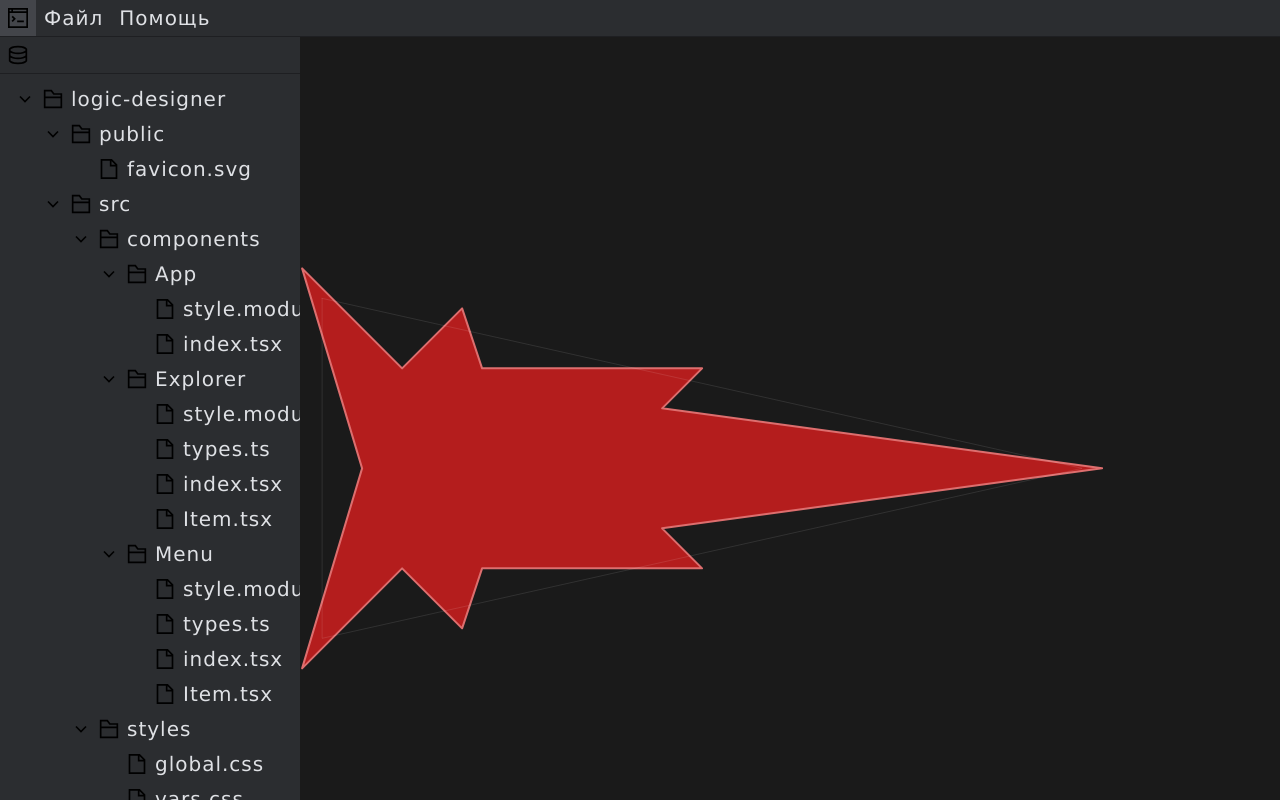
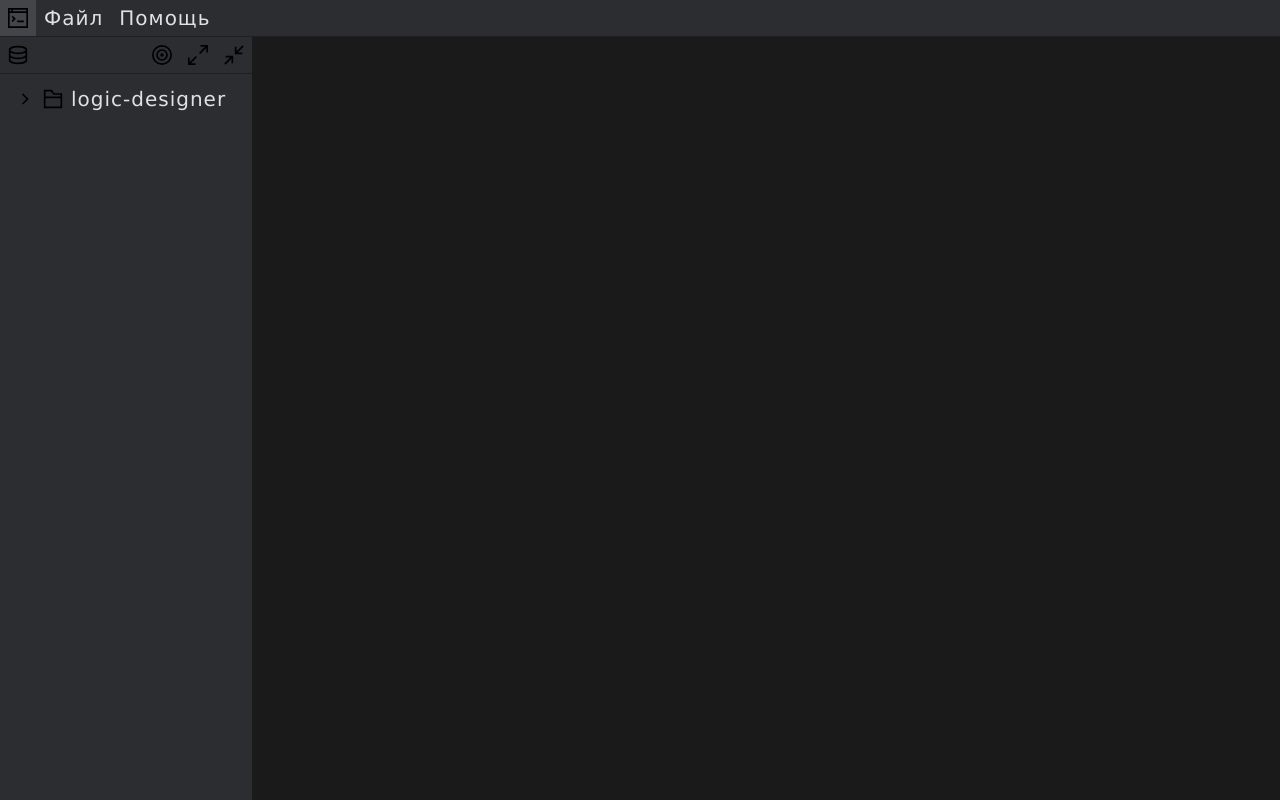
Before and after one commit to Pinkierar/logic-designer, a React (Vite) app: page / in a window 1280 px wide. Built offline with nearby package versions, Linux system fonts and the light colour scheme.

Commit message:
Разворачивание/сворачивание всего обозревателя

```diff
--- a/src/components/App/index.tsx
+++ b/src/components/App/index.tsx
@@ -79,9 +79,9 @@ export const App = memo<AppProps>(props => {
         <Explorer onResize={canvasController.resizeHandler} className={style.explorer}>
           {explorer}
         </Explorer>
-        <View className={style.view}>
+        {/*<View className={style.view}>
           {canvasController}
-        </View>
+        </View>*/}
       </div>
     </div>
   );
--- /dev/null
+++ b/src/components/Explorer/Context.tsx
@@ -0,0 +1,20 @@
+import {ContextFactory} from '#utils/ContextFactory';
+import {Dispatch, SetStateAction} from 'react';
+
+export type SetCollapsed = Dispatch<SetStateAction<boolean>>;
+export type SetCollapsedCallback = (setter: SetCollapsed) => void;
+
+type ExplorerContextValue = {
+  addSetCollapsed: SetCollapsedCallback,
+  removeSetCollapsed: SetCollapsedCallback,
+};
+
+const {
+  ContextProvider: ExplorerContextProvider,
+  useContext: useExplorerContext,
+} = new ContextFactory<ExplorerContextValue>();
+
+export {
+  ExplorerContextProvider,
+  useExplorerContext,
+};
--- a/src/components/Explorer/Item.tsx
+++ b/src/components/Explorer/Item.tsx
@@ -1,5 +1,6 @@
+import {useExplorerContext} from '#components/Explorer/Context';
 import {cl} from '#utils/cl';
-import {memo, useCallback, useEffect, useMemo, useState} from 'react';
+import {memo, useCallback, useEffect, useState} from 'react';
 import {GrDocument, GrFolder, GrFormNext} from 'react-icons/gr';
 
 import style from './style.module.scss';
@@ -16,7 +17,13 @@ export const ExplorerItem = memo<MenuItemProps>(props => {
     collapsed: parentCollapsed,
   } = props;
 
+  const explorerContext = useExplorerContext();
+
   const [collapsed, setCollapsed] = useState<boolean>(parentCollapsed);
+
+  const clickHandler = useCallback(() => {
+    setCollapsed(state => !state);
+  }, []);
 
   useEffect(() => {
     if (!parentCollapsed) return;
@@ -24,13 +31,17 @@ export const ExplorerItem = memo<MenuItemProps>(props => {
     setCollapsed(true);
   }, [parentCollapsed]);
 
-  const clickHandler = useCallback(() => {
-    setCollapsed(state => !state);
-  }, []);
+  useEffect(() => {
+    explorerContext.addSetCollapsed(setCollapsed);
+
+    return () => {
+      explorerContext.removeSetCollapsed(setCollapsed);
+    }
+  }, [explorerContext]);
 
   return (
     <li className={style.item}>
-      {'content' in item ? (
+      {'children' in item ? (
         <div className={cl(style.folder, collapsed && style.collapsed)}>
           <div className={style.label}>
             <button onClick={clickHandler}>
@@ -40,7 +51,7 @@ export const ExplorerItem = memo<MenuItemProps>(props => {
             {item.name}
           </div>
           <ul className={style.content}>
-            {item.content.map(item => (
+            {item.children.map(item => (
               <ExplorerItem collapsed={collapsed} key={item.name}>
                 {item}
               </ExplorerItem>
--- a/src/components/Explorer/index.tsx
+++ b/src/components/Explorer/index.tsx
@@ -1,15 +1,8 @@
-import {useEventListener, useLocalStorage} from '#hooks';
+import {useLocalStorage, useResized} from '#hooks';
 import {cl} from '#utils/cl';
-import {
-  CSSProperties,
-  HTMLAttributes,
-  memo,
-  useCallback,
-  useEffect,
-  useRef,
-  useState,
-} from 'react';
-import {GrStorage} from 'react-icons/gr';
+import {CSSProperties, HTMLAttributes, memo, useCallback, useEffect, useMemo} from 'react';
+import {GrContract, GrExpand, GrStorage, GrTarget} from 'react-icons/gr';
+import {ExplorerContextProvider, SetCollapsed} from './Context';
 import {ExplorerItem} from './Item';
 import style from './style.module.scss';
 import {Item} from './types';
@@ -24,11 +17,11 @@ type ExplorerProps =
   & ExplorerPropsMin;
 
 const inline = {
-  explorer: (rolled: boolean, width: number) => {
+  width: (width: number) => {
     const limited = Math.max(width, 200);
 
     return {
-      width: rolled ? 0 : limited,
+      width: `calc(${limited}px - var(--interval-micro))`,
     };
   },
 } as const satisfies { [className: string]: (...args: any[]) => CSSProperties };
@@ -41,21 +34,47 @@ export const Explorer = memo<ExplorerProps>(props => {
     ...otherProps
   } = props;
 
-  const documentRef = useRef(document);
+  const [widthStore, setWidthStore] = useLocalStorage<number>(
+    'explorer-width',
+    window.innerWidth * 0.2,
+  );
+  const [rolled, setRolled] = useLocalStorage<boolean>('explorer-rolled', false);
 
-  const [rolled, setRolled] = useLocalStorage<boolean>('explorer-rolled', false);
-  const [dragging, setDragging] = useState<boolean>(false);
-  const [width, setWidth] = useLocalStorage<number>('explorer-width', 300);
+  const [width, dragging, downHandler] = useResized(
+    widthStore,
+    event => event.pageX,
+    value => Math.max(200, Math.min(value, window.innerWidth * 0.9)),
+  );
 
-  const toggleRolled = useCallback(() => setRolled(rolled => !rolled), []);
+  const collapsedSetters: Set<SetCollapsed> = useMemo(() => new Set(), [children]);
 
-  const downHandler = useCallback(() => setDragging(true), []);
-  const moveHandler = useCallback((event: PointerEvent) => {
-    if (!dragging) return;
+  const setCollapsed = useCallback((collapsed: boolean) => {
+    collapsedSetters.forEach(setCollapsed => setCollapsed(collapsed));
+  }, [collapsedSetters]);
 
-    setWidth(event.pageX);
-  }, [dragging]);
-  const upHandler = useCallback(() => setDragging(false), []);
+  const addSetCollapsed = useCallback((setter: SetCollapsed) => {
+    collapsedSetters.add(setter);
+  }, [collapsedSetters]);
+
+  const removeSetCollapsed = useCallback((setter: SetCollapsed) => {
+    collapsedSetters.delete(setter);
+  }, [collapsedSetters]);
+
+  const toggleRolled = useCallback(() => {
+    setRolled(rolled => !rolled);
+  }, []);
+
+  const expandHandler = useCallback(() => {
+    setCollapsed(false);
+  }, [setCollapsed]);
+
+  const collapseHandler = useCallback(() => {
+    setCollapsed(true);
+  }, [setCollapsed]);
+
+  useEffect(() => {
+    setWidthStore(width);
+  }, [width]);
 
   useEffect(() => {
     if (!onResize) return;
@@ -63,50 +82,43 @@ export const Explorer = memo<ExplorerProps>(props => {
     onResize();
   }, [width, rolled]);
 
-  const touchMoveHandler = useCallback((event: TouchEvent) => {
-    if (!dragging) return;
-
-    event.preventDefault();
-  }, [dragging]);
-
-  useEventListener(
-    'touchmove',
-    touchMoveHandler,
-    documentRef,
-    {passive: false},
-  );
-  useEventListener('pointermove', moveHandler);
-  useEventListener('pointerup', upHandler);
+  const list = useMemo(() => (
+    <ul className={style.content}>
+      <ExplorerContextProvider value={{addSetCollapsed, removeSetCollapsed}}>
+        {children.map(item => (
+          <ExplorerItem collapsed={true} key={item.name}>
+            {item}
+          </ExplorerItem>
+        ))}
+      </ExplorerContextProvider>
+    </ul>
+  ), [addSetCollapsed, removeSetCollapsed, children])
 
   return (
-    <section className={cl(style.container, className)} {...otherProps}>
-      <div className={style.tools}>
-        <button className={style.accordion} onClick={toggleRolled}>
+    <section className={cl(style.container, rolled && style.rolled, className)} {...otherProps}>
+      <div className={style.header}>
+        <button onClick={toggleRolled}>
           <GrStorage/>
         </button>
-        {!rolled && (
-          <>
-
-          </>
-        )}
+        <div className={style.tools}>
+          <button>
+            <GrTarget/>
+          </button>
+          <button onClick={expandHandler}>
+            <GrExpand/>
+          </button>
+          <button onClick={collapseHandler}>
+            <GrContract/>
+          </button>
+        </div>
       </div>
       <div
         className={cl(style.explorer, dragging && style.dragging)}
-        style={inline.explorer(rolled, width)}
+        style={rolled ? void 0 : inline.width(width)}
       >
-        {!rolled && (
-          <ul className={style.content}>
-            {children.map(item => (
-              <ExplorerItem collapsed={false} key={item.name}>
-                {item}
-              </ExplorerItem>
-            ))}
-          </ul>
-        )}
+        {list}
       </div>
-      {!rolled && (
-        <div className={style.resizeMe} onPointerDown={downHandler}/>
-      )}
+      <div className={style.resizeMe} onPointerDown={downHandler}/>
     </section>
   );
 });
--- a/src/components/Explorer/style.module.scss
+++ b/src/components/Explorer/style.module.scss
@@ -6,55 +6,17 @@
   background-color: var(--background);
 
   --background: var(--color-theme-soft);
+  --hovered: var(--color-theme-light);
+  --selected: var(--color-theme-accent-dark);
   --column-gap: var(--interval-small);
   --row-gap: var(--interval-base);
-}
-
-.tools {
-  position: relative;
-  display: flex;
-  justify-content: space-between;
-  border-bottom: solid var(--interval-minimum) var(--color-theme-hard);
-}
-
-.accordion {
-  padding: var(--interval-small);
-}
-
-.search {
-  display: flex;
-  align-items: stretch;
-  flex-grow: 1;
-
-  & > input {
-    flex-grow: 1;
-    border: solid var(--interval-minimum) var(--color-theme-light);
-    border-right: none;
-    background-color: var(--color-theme-hard);
-  }
-
-  & > button {
-    display: flex;
-    padding: var(--interval-small);
-  }
-
-  &:not(.searching) > input {
-    display: none;
-  }
-
-  &.searching > button {
-    border: solid var(--interval-minimum) var(--color-theme-light);
-    border-left: none;
-    background-color: var(--color-theme-hard);
-    padding: calc(var(--interval-small) - var(--interval-minimum) * 2);
-  }
 }
 
 .explorer {
   position: relative;
   overflow: auto;
   flex-grow: 1;
-  max-width: calc(100vw - var(--interval-big));
+  white-space: nowrap;
 
   & > .content {
     position: absolute;
@@ -62,15 +24,29 @@
   }
 }
 
+.header {
+  display: flex;
+  justify-content: space-between;
+  border-bottom: solid var(--interval-minimum) var(--color-theme-hard);
+
+  & button {
+    padding: var(--interval-small);
+
+    &:hover {
+      background-color: var(--hovered);
+    }
+  }
+}
+
+.tools {
+  display: flex;
+}
+
 .folder {
   display: flex;
   flex-direction: column;
   column-gap: var(--column-gap);
   row-gap: var(--row-gap);
-
-  & > ul {
-    padding-left: calc(var(--interval-small) + 1em);
-  }
 
   &:not(.collapsed) > .label > button > svg {
     transform: rotate(90deg);
@@ -86,6 +62,7 @@
 .content {
   display: flex;
   flex-direction: column;
+  padding-left: calc(var(--interval-small) + 1em);
   column-gap: var(--column-gap);
   row-gap: var(--row-gap);
 }
@@ -97,18 +74,9 @@
   row-gap: var(--row-gap);
 }
 
-.searched {
-  font-weight: bold;
-  color: var(--color-theme-accent-dark);
-  background-color: var(--color-theme-accent-invert);
-}
-
-.collapsed .content {
-  display: none;
-}
-
 .resizeMe {
   position: absolute;
+  z-index: var(--z-index-up);
   top: 0;
   right: 0;
   bottom: 0;
@@ -116,3 +84,10 @@
   cursor: e-resize;
   transform: translateX(100%);
 }
+
+.rolled > .explorer > .content,
+.rolled > .resizeMe,
+.rolled > .header > .tools,
+.collapsed > .content {
+  display: none;
+}
--- a/src/components/Explorer/types.ts
+++ b/src/components/Explorer/types.ts
@@ -9,7 +9,7 @@ type Label = WithId & {
 type File = Label & {};
 
 type Folder = Label & {
-  content: Item[],
+  children: Item[],
 };
 
 export type Item = File | Folder;
--- /dev/null
+++ b/src/components/FlexSeparator/style.module.scss
@@ -0,0 +1,3 @@
+.separator {
+  flex-grow: 1;
+}
--- a/src/hooks/index.ts
+++ b/src/hooks/index.ts
@@ -2,3 +2,4 @@ export * from './useEventListener';
 export * from './useToggle';
 export * from './useLocalStorage';
 export * from './useSearch';
+export * from './useResized';
--- /dev/null
+++ b/src/hooks/useResized.ts
@@ -0,0 +1,48 @@
+import {useEventListener} from '#hooks';
+import {useCallback, useRef, useState} from 'react';
+
+export const useResized = (
+  initial: number,
+  creator: (event: PointerEvent) => number,
+  limiter: (value: number) => number = value => value,
+): [number, boolean, () => void] => {
+  const [dragging, setDragging] = useState<boolean>(false);
+  const [value, setValue] = useState<number>(limiter(initial));
+
+  const downHandler = useCallback(() => {
+    setDragging(true);
+  }, []);
+
+  const moveHandler = useCallback((event: PointerEvent) => {
+    if (!dragging) return;
+
+    setValue(limiter(creator(event)));
+  }, [dragging]);
+
+  const upHandler = useCallback(() => {
+    setDragging(false);
+  }, []);
+
+  const resizeHandler = useCallback(() => {
+    setValue(value => limiter(value));
+  }, []);
+
+  const touchMoveHandler = useCallback((event: TouchEvent) => {
+    if (!dragging) return;
+
+    event.preventDefault();
+  }, [dragging]);
+
+  useEventListener('pointermove', moveHandler);
+  useEventListener('pointerup', upHandler);
+  useEventListener('resize', resizeHandler);
+
+  useEventListener(
+    'touchmove',
+    touchMoveHandler,
+    useRef(document),
+    {passive: false},
+  );
+
+  return [value, dragging, downHandler];
+};
--- /dev/null
+++ b/src/utils/ContextFactory.tsx
@@ -0,0 +1,37 @@
+import {Context, createContext, ReactNode, useContext} from 'react';
+
+export class ContextFactory<Value extends {} = {}> {
+  private readonly defaultValue: symbol;
+  private readonly context: Context<Value | symbol>;
+
+  public constructor() {
+    this.defaultValue = Symbol('default-context-value');
+    this.context = createContext<Value | symbol>(this.defaultValue);
+
+    this.ContextProvider = this.ContextProvider.bind(this);
+    this.useContext = this.useContext.bind(this);
+  }
+
+  public ContextProvider(props: { children: ReactNode, value: Value }) {
+    const {
+      children,
+      value,
+    } = props;
+
+    const ContextProvider = this.context.Provider;
+
+    return (
+      <ContextProvider value={value}>
+        {children}
+      </ContextProvider>
+    );
+  }
+
+  public useContext(): Value {
+    const context = useContext(this.context);
+    if (context === this.defaultValue)
+      throw new Error('Нельзя использовать контекст вне провайдера');
+
+    return context as Value;
+  }
+}
```
Also changed, not shown: src/components/FlexSeparator/index.tsx (added, +16 -0 lines), src/repositories/Explorer/index.ts (+10 -10 lines).
